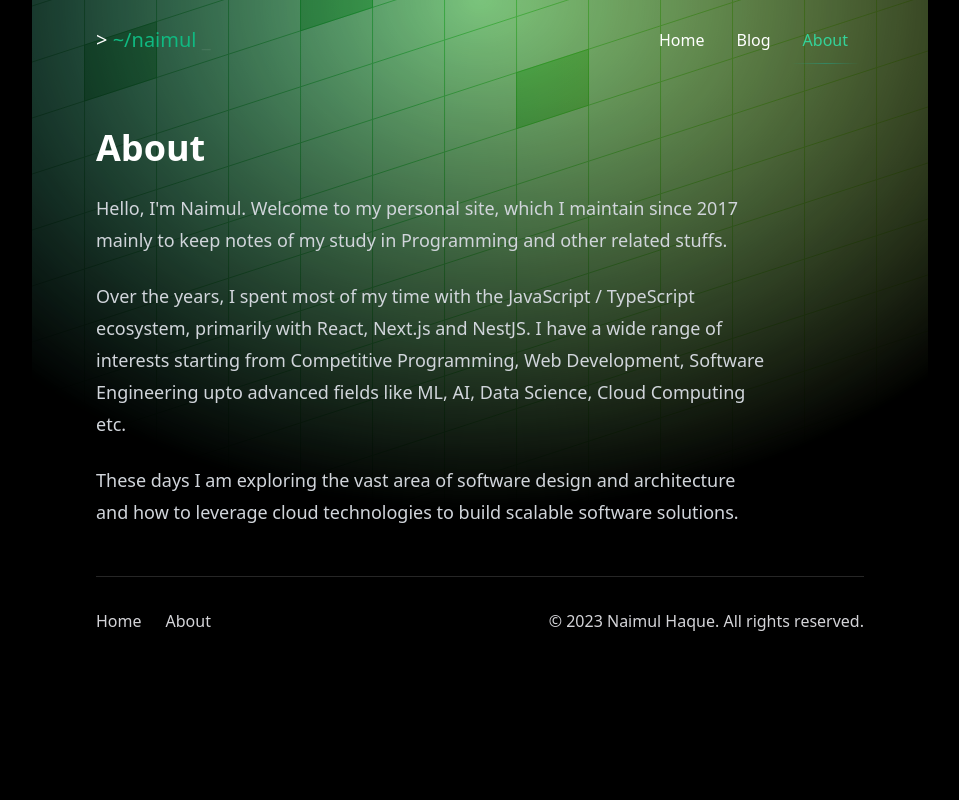
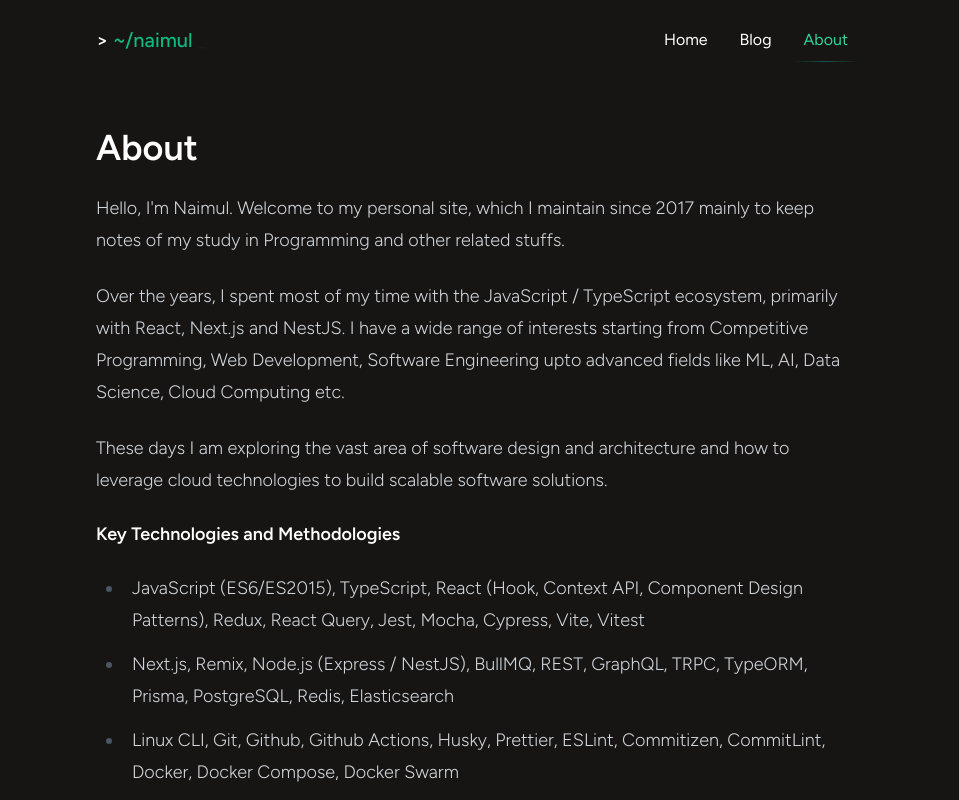
Before and after one commit to naimulcsx/naimulhaque.com, a Next.js app: page /about in a window 1280 px wide. Shown: the top 800 px of the page, without its empty margins (160-1119 px from the left). Built offline with nearby package versions, Linux system fonts and the light colour scheme.

Commit message:
feat: hide articles on draft

```diff
--- a/app/about/page.tsx
+++ b/app/about/page.tsx
@@ -28,6 +28,26 @@ export default function AboutPage() {
           architecture and how to leverage cloud technologies to build scalable
           software solutions.
         </p>
+        <h4>Key Technologies and Methodologies</h4>
+        <ul className="font-light">
+          <li>
+            JavaScript (ES6/ES2015), TypeScript, React (Hook, Context API,
+            Component Design Patterns), Redux, React Query, Jest, Mocha,
+            Cypress, Vite, Vitest
+          </li>
+          <li>
+            Next.js, Remix, Node.js (Express / NestJS), BullMQ, REST, GraphQL,
+            TRPC, TypeORM, Prisma, PostgreSQL, Redis, Elasticsearch
+          </li>
+          <li>
+            Linux CLI, Git, Github, Github Actions, Husky, Prettier, ESLint,
+            Commitizen, CommitLint, Docker, Docker Compose, Docker Swarm
+          </li>
+          <li>
+            DigitalOcean, AWS EC2, ECS, Fargate, S3, RDS, SQS, ECR, CodeCommit,
+            CodeBuild, CodePipeline
+          </li>
+        </ul>
       </div>
     </PageTransition>
   );
--- a/app/blog/page.tsx
+++ b/app/blog/page.tsx
@@ -14,6 +14,7 @@ export default async function BlogPage() {
       <section>
         <h1 className="font-bold text-3xl mb-5 text-white mb-8">Blog</h1>
         {allBlogs
+          .filter((post) => !post.draft)
           .sort((a, b) => {
             if (new Date(a.publishedAt) > new Date(b.publishedAt)) {
               return -1;
--- a/app/layout.tsx
+++ b/app/layout.tsx
@@ -1,4 +1,4 @@
-import { Inter } from "next/font/google";
+import { Figtree, Inter } from "next/font/google";
 import { Footer, Navbar } from "~/components";
 import "./globals.css";
 
@@ -8,7 +8,7 @@ export const metadata = {
     "Love Programming? Hello, I am Naimul Haque. I write blogs about programming, algorithms, mathematics, web development and other related stuffs.",
 };
 
-const figtree = Inter({ subsets: ["latin"] });
+const figtree = Figtree({ subsets: ["latin"] });
 
 export default function RootLayout({
   children,
@@ -16,78 +16,12 @@ export default function RootLayout({
   children: React.ReactNode;
 }) {
   return (
-    <html lang="en">
-      <body className="bg-black min-h-screen">
+    <html lang="en" className={figtree.className}>
+      <body className="bg-[#161513] min-h-screen">
         <div className="relative max-w-4xl px-8 md:px-16 mx-auto">
           <Navbar />
           <main className="pt-24 md:pt-32">
             <div>{children}</div>
-            <div className="absolute inset-0 -z-10 mx-0 max-w-none overflow-hidden">
-              <div className="absolute left-[-25%] top-0 h-[32rem] w-[150%] transform">
-                <div className="absolute inset-0 bg-gradient-to-r from-[#36b49f] to-[#DBFF75] [mask-image:radial-gradient(farthest-side_at_top,white,transparent)] dark:from-[#10b981]/50 dark:to-[#DBFF75]/40 opacity-90">
-                  <svg
-                    aria-hidden="true"
-                    className="absolute inset-x-0 inset-y-[-50%] h-[200%] w-full skew-y-[-18deg] fill-black/40 stroke-black/50 mix-blend-overlay dark:fill-white/2.5 dark:stroke-white/5"
-                  >
-                    <defs>
-                      <pattern
-                        id=":rm:"
-                        width="72"
-                        height="56"
-                        patternUnits="userSpaceOnUse"
-                        x="-12"
-                        y="4"
-                      >
-                        <path d="M.5 56V.5H72" fill="none"></path>
-                      </pattern>
-                    </defs>
-                    <rect
-                      width="100%"
-                      height="100%"
-                      strokeWidth="0"
-                      fill="url(#:rm:)"
-                    ></rect>
-                    <svg x="-12" y="4" className="overflow-visible">
-                      <rect
-                        strokeWidth="0"
-                        width="73"
-                        height="57"
-                        x="288"
-                        y="168"
-                      ></rect>
-                      <rect
-                        strokeWidth="0"
-                        width="73"
-                        height="57"
-                        x="144"
-                        y="56"
-                      ></rect>
-                      <rect
-                        strokeWidth="0"
-                        width="73"
-                        height="57"
-                        x="504"
-                        y="168"
-                      ></rect>
-                      <rect
-                        strokeWidth="0"
-                        width="73"
-                        height="57"
-                        x="720"
-                        y="336"
-                      ></rect>
-                    </svg>
-                  </svg>
-                </div>
-                <svg
-                  viewBox="0 0 1113 440"
-                  aria-hidden="true"
-                  className="absolute top-0 left-1/2 ml-[-19rem] w-[69.5625rem] fill-white blur-[26px] hidden"
-                >
-                  <path d="M.016 439.5s-9.5-300 434-300S882.516 20 882.516 20V0h230.004v439.5H.016Z"></path>
-                </svg>
-              </div>
-            </div>
           </main>
           <Footer />
         </div>
--- a/components/About.tsx
+++ b/components/About.tsx
@@ -16,8 +16,10 @@ export function About() {
             />
           </div>
           <div className="">
-            <h1 className="font-heading text-3xl md:text-4xl font-medium tracking-tight">
-              <span className="text-white">Naimul Haque</span>
+            <h1 className="font-heading text-3xl md:text-5xl font-bold tracking-tight">
+              <span className="bg-gradient-to-r from-indigo-400 via-pink-500 to-orange-500 bg-clip-text text-transparent">
+                Naimul Haque
+              </span>
             </h1>
             <p className="mt-2 text-lg md:text-2xl text-zinc-300 font-light">
               Software Engineer &amp; Cloud Enthusiast
@@ -84,26 +86,6 @@ export function About() {
             technologies and writing articles. This is my place for my Thoughts
             and Reflections. Have a good read!
           </p>
-          <h4>Key Technologies and Methodologies</h4>
-          <ul className="font-light">
-            <li>
-              JavaScript (ES6/ES2015), TypeScript, React (Hook, Context API,
-              Component Design Patterns), Redux, React Query, Jest, Mocha,
-              Cypress, Vite, Vitest
-            </li>
-            <li>
-              Next.js, Remix, Node.js (Express / NestJS), BullMQ, REST, GraphQL,
-              TRPC, TypeORM, Prisma, PostgreSQL, Redis, Elasticsearch
-            </li>
-            <li>
-              Linux CLI, Git, Github, Github Actions, Husky, Prettier, ESLint,
-              Commitizen, CommitLint, Docker, Docker Compose, Docker Swarm
-            </li>
-            <li>
-              DigitalOcean, AWS EC2, ECS, Fargate, S3, RDS, SQS, ECR,
-              CodeCommit, CodeBuild, CodePipeline
-            </li>
-          </ul>
         </div>
       </div>
     </section>
--- a/components/RecentPosts.tsx
+++ b/components/RecentPosts.tsx
@@ -8,6 +8,7 @@ export function RecentPosts() {
         Recent Articles
       </h1>
       {allBlogs
+        .filter((post) => !post.draft)
         .sort((a, b) => {
           if (new Date(a.publishedAt) > new Date(b.publishedAt)) {
             return -1;
--- a/content/gcd-and-the-euclidean-algorithm.mdx
+++ b/content/gcd-and-the-euclidean-algorithm.mdx
@@ -2,4 +2,5 @@
 title: "GCD and the Euclidean Algorithm"
 publishedAt: "2019-07-13"
 summary: "The greatest common divisor (GCD) is a fundamental concept in number theory. Today we will introduce the Euclidean algorithm, a simple and efficient method for finding the GCD of two integers."
+draft: true
 ---
--- a/content/introduction-to-basic-combinatorics.mdx
+++ b/content/introduction-to-basic-combinatorics.mdx
@@ -2,4 +2,5 @@
 title: "Introduction to Basic Combinatorics"
 publishedAt: "2019-12-01"
 summary: "Combinatorics is the branch of mathematics that studies the enumeration, combination, and permutation of objects. In this article, we will introduce the basics of combinatorics and explain the fundamental principles."
+draft: true
 ---
--- a/content/prime-factorization-using-sieve.mdx
+++ b/content/prime-factorization-using-sieve.mdx
@@ -2,4 +2,5 @@
 title: "Prime Factorization using Sieve Method"
 publishedAt: "2019-10-17"
 summary: "Prime factorization is a fundamental concept in number theory. While there are several methods for factoring numbers, we will see what the sieve method is, how it works, and why it is useful."
+draft: true
 ---
--- a/content/unique-prime-factorization-theorem.mdx
+++ b/content/unique-prime-factorization-theorem.mdx
@@ -2,4 +2,5 @@
 title: "The Unique Prime Factorization Theorem"
 publishedAt: "2019-10-13"
 summary: "The unique prime factorization theorem is a fundamental concept in number theory. In this article, we will explain what the theorem is, why it is important and how it can be used to solve problems"
+draft: true
 ---
```
Also changed, not shown: public/images/naimul-haque.jpg.
